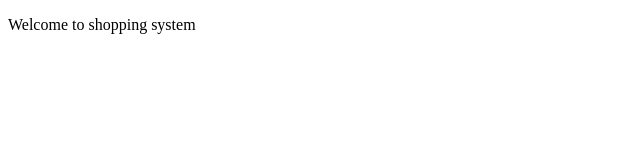
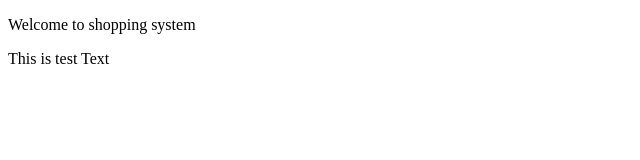
Before and after one commit to armanabl2015/firstProject, a plain HTML site: page shop.html in a window 1280 px wide. Shown: the full height of the page, 0-640 px from the left. Drawn offline with Linux system fonts and the light colour scheme.

```diff
--- a/shop.html
+++ b/shop.html
@@ -10,6 +10,6 @@
 <body>
 
 <p>Welcome to shopping system</p>
-
+<p>This is test Text</p>
 </body>
 </html>
```
